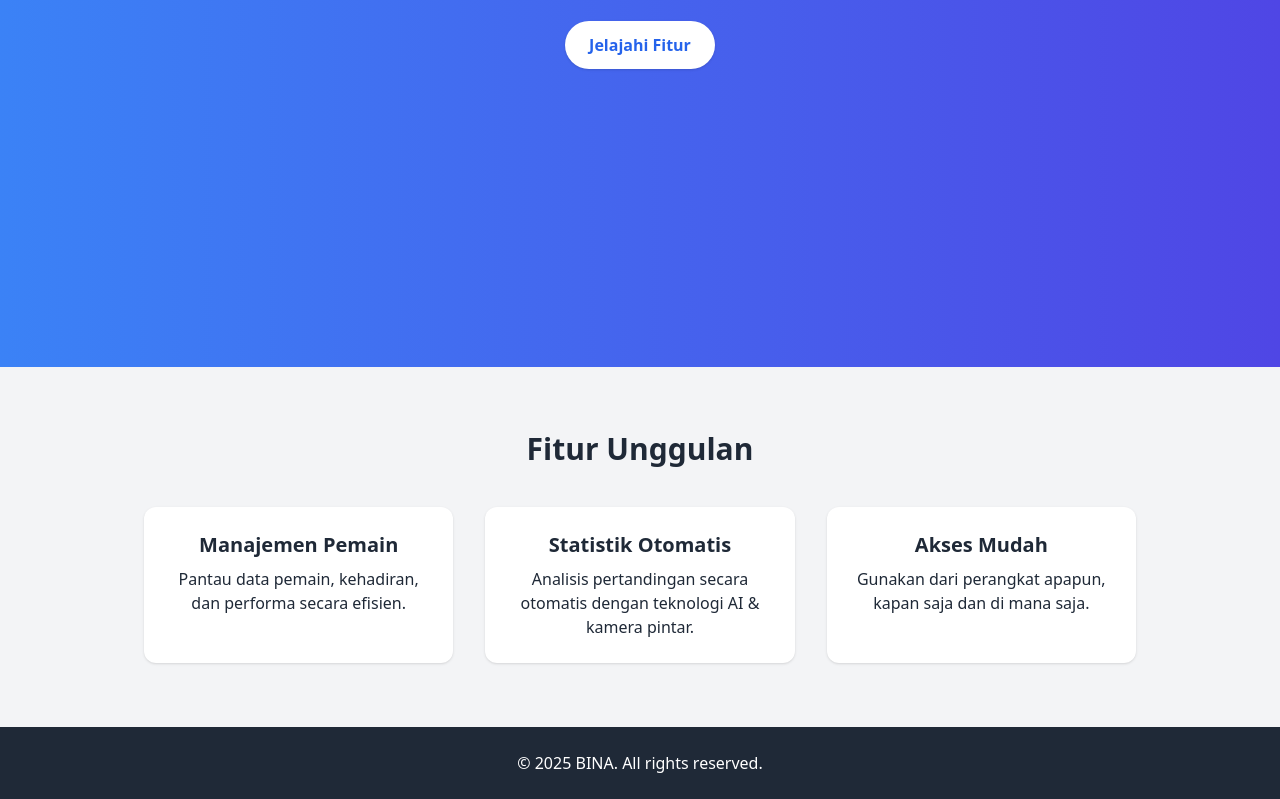
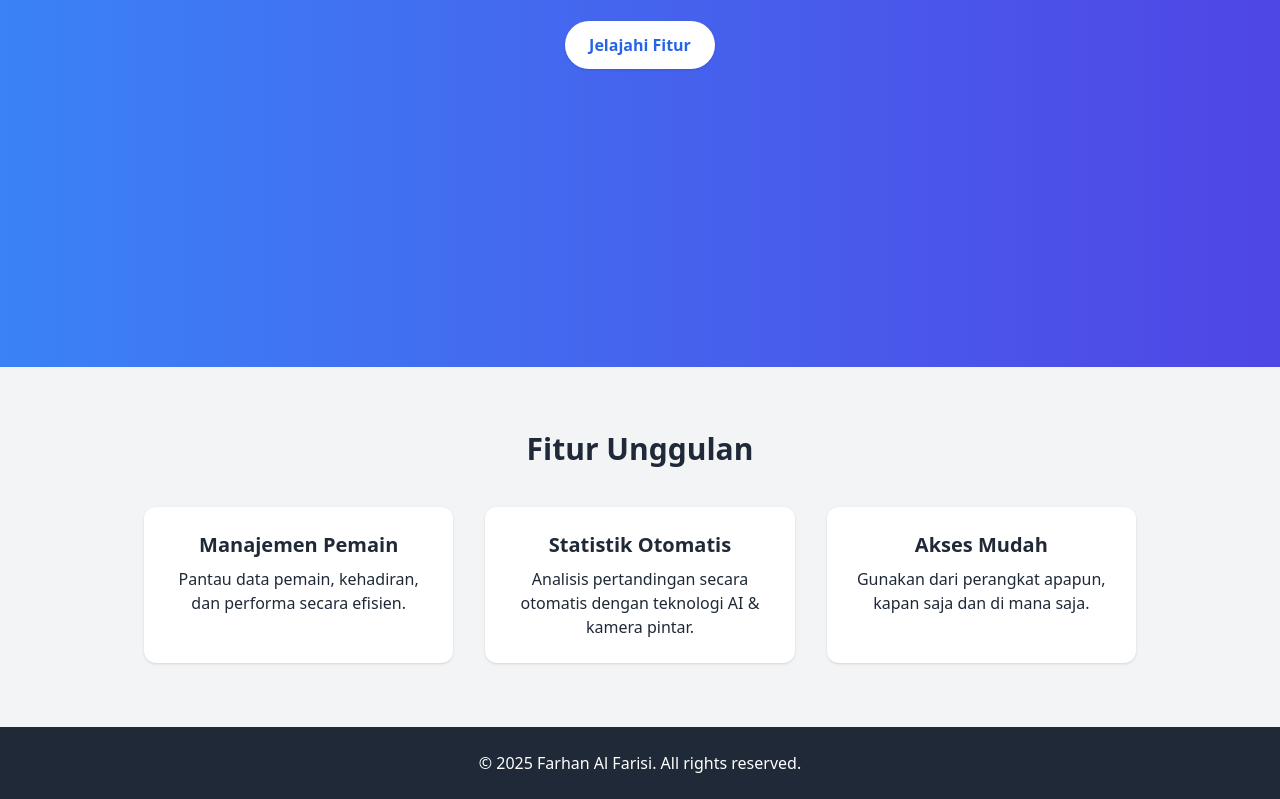
Before and after one commit to Onyxiaaa/tugas-cicd, a plain HTML site: page index.html in a window 1280 px wide. Shown: the part 433-1232 px from the top of the page. Drawn offline with nearby package versions, Linux system fonts and the light colour scheme.

Commit message:
update footer

```diff
--- a/index.html
+++ b/index.html
@@ -36,7 +36,7 @@
 
   <!-- Footer -->
   <footer class="bg-gray-800 text-white py-6 text-center">
-    <p>© 2025 BINA. All rights reserved.</p>
+    <p>© 2025 Farhan Al Farisi. All rights reserved.</p>
   </footer>
 
 </body>
```
